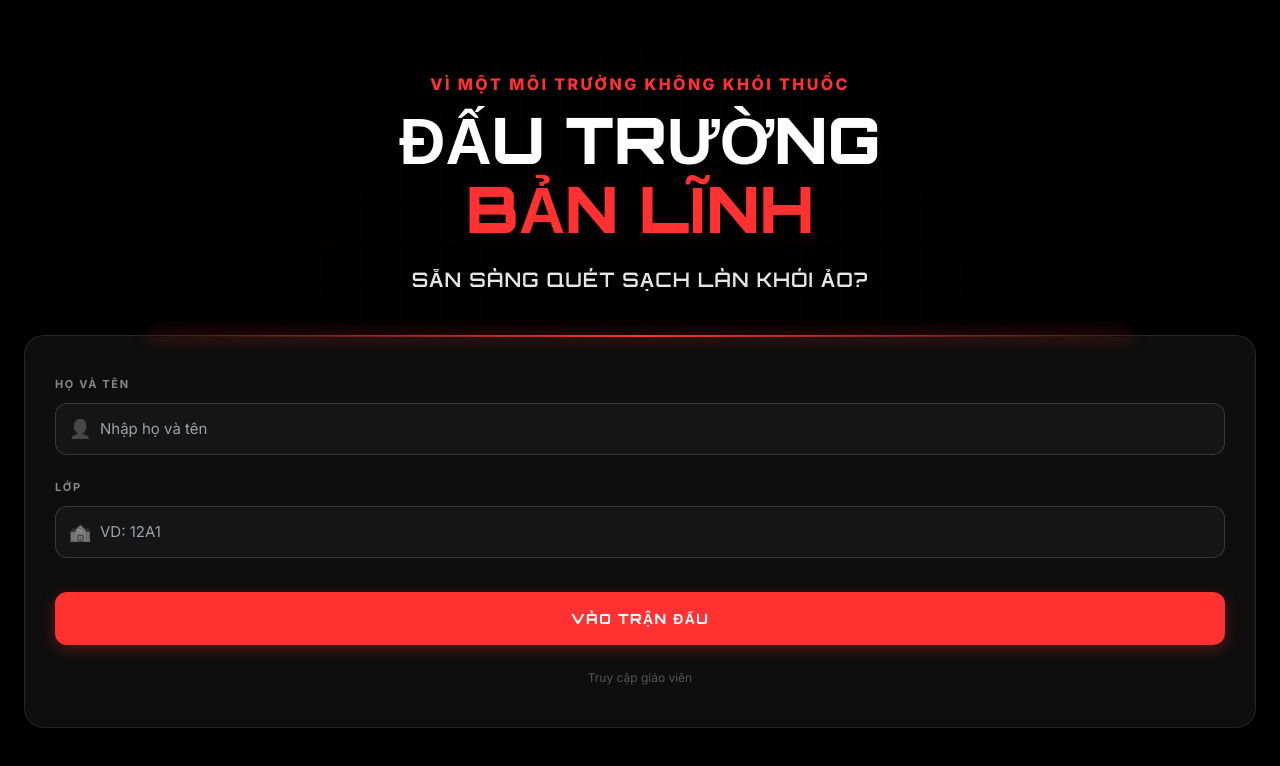
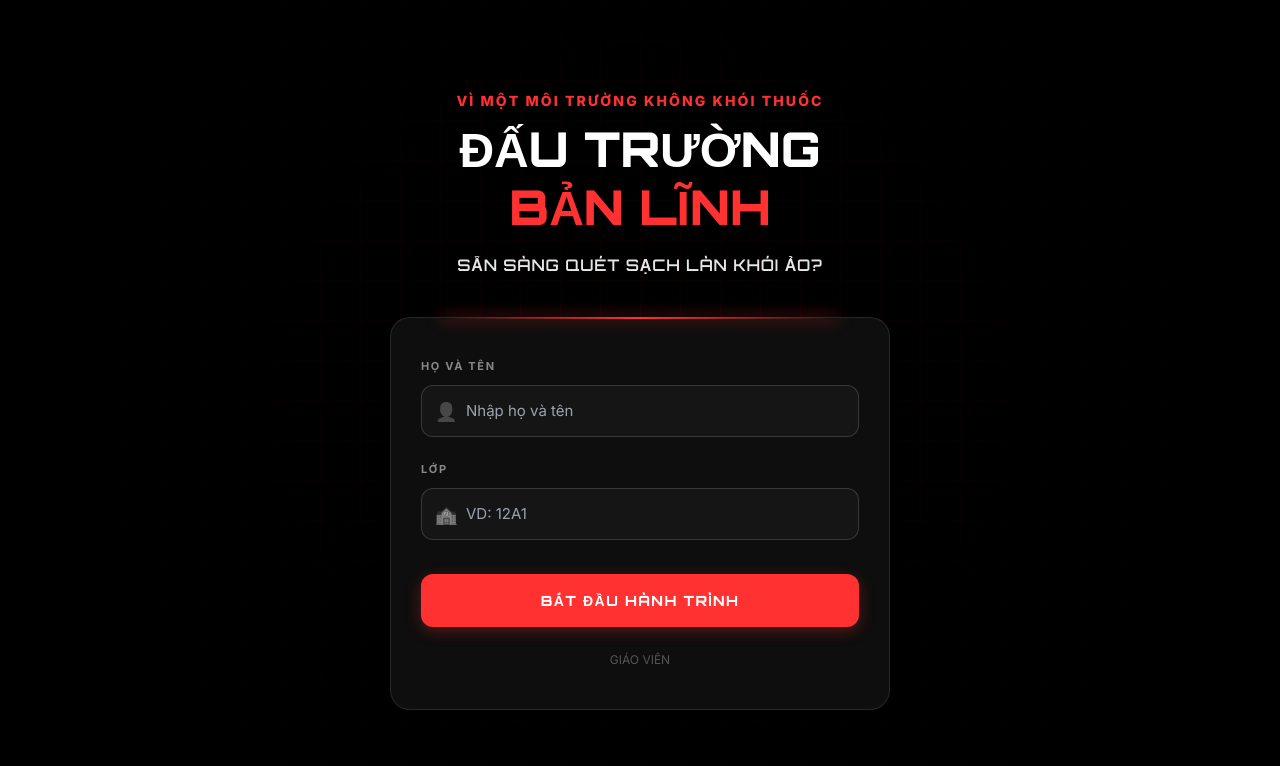
Before and after one commit to havo280788-byte/APPS-BRIGHT-10, a React (Vite) app: page / in a window 1280 px wide. Shown: the top 766 px of the page. Built offline with nearby package versions, Linux system fonts and the light colour scheme.

Commit message:
Add files via upload

```diff
--- a/src/components/LoginScreen.tsx
+++ b/src/components/LoginScreen.tsx
@@ -58,7 +58,8 @@ export default function LoginScreen({ onStart, onTeacherStart }: LoginScreenProp
       justifyContent: 'center',
       padding: '1.5rem',
       position: 'relative',
-      overflow: 'hidden',
+      overflowX: 'hidden',
+      overflowY: 'auto',
       fontFamily: "'Inter', sans-serif",
     }}>
       <style>{`
@@ -82,16 +83,24 @@ export default function LoginScreen({ onStart, onTeacherStart }: LoginScreenProp
           background: radial-gradient(circle at center, transparent 0%, #000 80%);
         }
 
+        .content-container {
+          width: 100%;
+          max-width: 500px;
+          display: flex;
+          flex-direction: column;
+          align-items: center;
+          position: relative;
+          z-index: 1;
+        }
+
         .login-card {
           background: rgba(15, 15, 15, 0.95);
           backdrop-filter: blur(10px);
           border: 1px solid rgba(255, 255, 255, 0.1);
           border-radius: 20px;
           width: 100%;
-          maxWidth: 440px;
           padding: 40px 30px;
           position: relative;
-          z-index: 1;
           box-shadow: 0 20px 50px rgba(0, 0, 0, 0.5);
         }
 
@@ -137,6 +146,7 @@ export default function LoginScreen({ onStart, onTeacherStart }: LoginScreenProp
           font-size: 15px;
           transition: all 0.3s ease;
           outline: none;
+          box-sizing: border-box;
         }
 
         .input-field:focus {
@@ -193,20 +203,27 @@ export default function LoginScreen({ onStart, onTeacherStart }: LoginScreenProp
         .teacher-link:hover {
           color: #888;
         }
+
+        @media (max-width: 480px) {
+          .login-card {
+            padding: 30px 20px;
+          }
+        }
       `}</style>
 
       <div className="grid-bg" />
 
+      <div className="content-container">
         {/* Header Section */}
         <motion.div
           initial={{ opacity: 0, y: -20 }}
           animate={{ opacity: 1, y: 0 }}
           transition={{ duration: 0.8 }}
-        style={{ textAlign: 'center', marginBottom: '40px', zIndex: 1 }}
+          style={{ textAlign: 'center', marginBottom: '40px', width: '100%' }}
         >
           <h3 style={{
             color: '#ff3131',
-          fontSize: '16px',
+            fontSize: 'clamp(12px, 2vw, 14px)',
             fontWeight: 800,
             letterSpacing: '0.15em',
             textTransform: 'uppercase',
@@ -217,9 +234,9 @@ export default function LoginScreen({ onStart, onTeacherStart }: LoginScreenProp
 
           <h1 style={{
             fontFamily: "'Orbitron', sans-serif",
-          fontSize: 'clamp(40px, 8vw, 64px)',
+            fontSize: 'clamp(32px, 6vw, 48px)',
             fontWeight: 900,
-          lineHeight: 1,
+            lineHeight: 1.1,
             margin: 0,
             display: 'flex',
             flexDirection: 'column',
@@ -232,10 +249,10 @@ export default function LoginScreen({ onStart, onTeacherStart }: LoginScreenProp
           <p style={{
             fontFamily: "'Orbitron', sans-serif",
             color: '#fff',
-          fontSize: 'clamp(14px, 3vw, 20px)',
+            fontSize: 'clamp(12px, 2.5vw, 16px)',
             fontWeight: 600,
             letterSpacing: '0.05em',
-          marginTop: '24px',
+            marginTop: '20px',
             opacity: 0.9,
           }}>
             SẴN SÀNG QUÉT SẠCH LÀN KHÓI ẢO?
@@ -289,7 +306,7 @@ export default function LoginScreen({ onStart, onTeacherStart }: LoginScreenProp
             )}
 
             <button type="submit" className="start-button">
-            VÀO TRẬN ĐẤU
+              BẮT ĐẦU HÀNH TRÌNH
             </button>
           </form>
 
@@ -297,9 +314,10 @@ export default function LoginScreen({ onStart, onTeacherStart }: LoginScreenProp
             className="teacher-link"
             onClick={() => setShowPinDialog(true)}
           >
-          Truy cập giáo viên
+            GIÁO VIÊN
           </div>
         </motion.div>
+      </div>
 
       {/* PIN Dialog */}
       <AnimatePresence>
```
Lines whose indentation alone changed are shown as unchanged.
